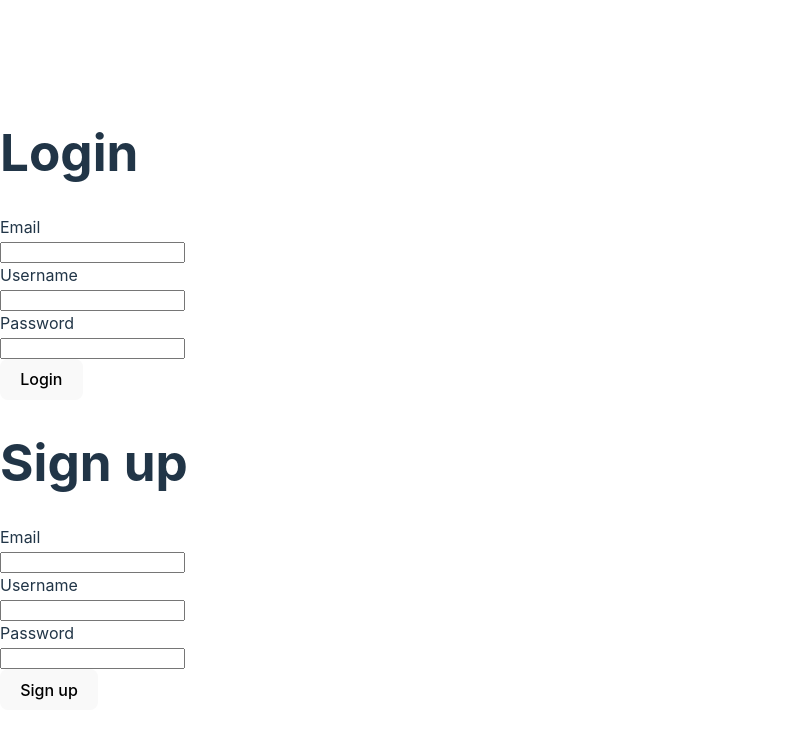
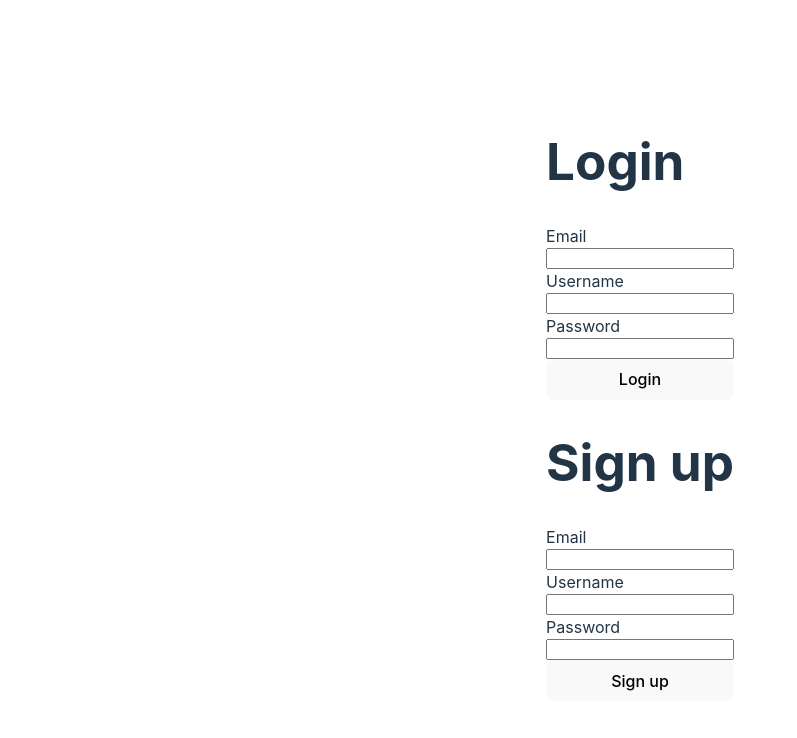
Before and after one commit to dylanR96/react-login-form, a React (Vite) app: page / in a window 1280 px wide. Shown: the top 738 px of the page, without its empty margins (0-797 px from the left). Built offline with nearby package versions, Linux system fonts and the light colour scheme.

Commit message:
Added error handling with logs, changed paths for login and sign in, added basic styling to forms

```diff
--- a/routes/users.js
+++ b/routes/users.js
@@ -4,8 +4,8 @@ const router = express();
 
 router.get("/", getUsers);
 
-router.get("/:username", getUser);
+router.get("/login/:username", getUser);
 
-router.post("/", newUser);
+router.post("/signup", newUser);
 
 export default router;
--- a/src/App.css
+++ b/src/App.css
@@ -0,0 +1,12 @@
+.main {
+  display: flex;
+  justify-content: center;
+  align-items: center;
+  width: 100svw;
+  height: 100svh;
+}
+
+.forms {
+  display: flex;
+  flex-direction: column;
+}
--- a/src/App.jsx
+++ b/src/App.jsx
@@ -13,7 +13,7 @@ function App() {
     e.preventDefault();
     try {
       const res = await fetch(
-        `http://localhost:8000/api/users/${existingUsername}`,
+        `http://localhost:8000/api/users/login/${existingUsername}`,
         {
           method: "GET",
           headers: {
@@ -34,7 +34,7 @@ function App() {
   const signUp = async (e) => {
     e.preventDefault();
     try {
-      const res = await fetch("http://localhost:8000/api/users/", {
+      const res = await fetch("http://localhost:8000/api/users/signup", {
         method: "POST",
         headers: {
           "Content-Type": "application/json",
@@ -57,11 +57,12 @@ function App() {
 
   return (
     <>
-      <div>
+      <div className="main">
+        <div className="forms">
           <h1>Login</h1>
-        <form id="loginForm" onSubmit={login}>
+          <form id="loginForm" onSubmit={login} className="forms">
             <label for="email">Email</label>
-          <br />
+
             <input
               id="email"
               type="text"
@@ -69,9 +70,9 @@ function App() {
               value={existingEmail}
               onChange={(e) => setExistingEmail(e.target.value)}
             />
-          <br />
+
             <label for="username">Username</label>
-          <br />
+
             <input
               id="username"
               type="text"
@@ -79,9 +80,9 @@ function App() {
               value={existingUsername}
               onChange={(e) => setExistingUsername(e.target.value)}
             />
-          <br />
+
             <label for="password">Password</label>
-          <br />
+
             <input
               id="password"
               type="text"
@@ -89,13 +90,13 @@ function App() {
               value={existingPassword}
               onChange={(e) => setExistingPassword(e.target.value)}
             />
-          <br />
+
             <button type="submit">Login</button>
           </form>
           <h1>Sign up</h1>
-        <form id="signUpForm" onSubmit={signUp}>
+          <form id="signUpForm" onSubmit={signUp} className="forms">
             <label for="newEmail">Email</label>
-          <br />
+
             <input
               id="newEmail"
               type="text"
@@ -103,9 +104,9 @@ function App() {
               value={newEmail}
               onChange={(e) => setNewEmail(e.target.value)}
             />
-          <br />
+
             <label for="newUsername">Username</label>
-          <br />
+
             <input
               id="newUsername"
               type="text"
@@ -113,9 +114,9 @@ function App() {
               value={newUsername}
               onChange={(e) => setNewUsername(e.target.value)}
             />
-          <br />
+
             <label for="newPassword">Password</label>
-          <br />
+
             <input
               id="newPassword"
               type="text"
@@ -123,9 +124,10 @@ function App() {
               value={newPassword}
               onChange={(e) => setNewPassword(e.target.value)}
             />
-          <br />
+
             <button type="submit">Sign up</button>
           </form>
+        </div>
       </div>
     </>
   );
```
Also changed, not shown: controllers/usersController.js (+1 -7 lines). Lines whose indentation alone changed are shown as unchanged.
